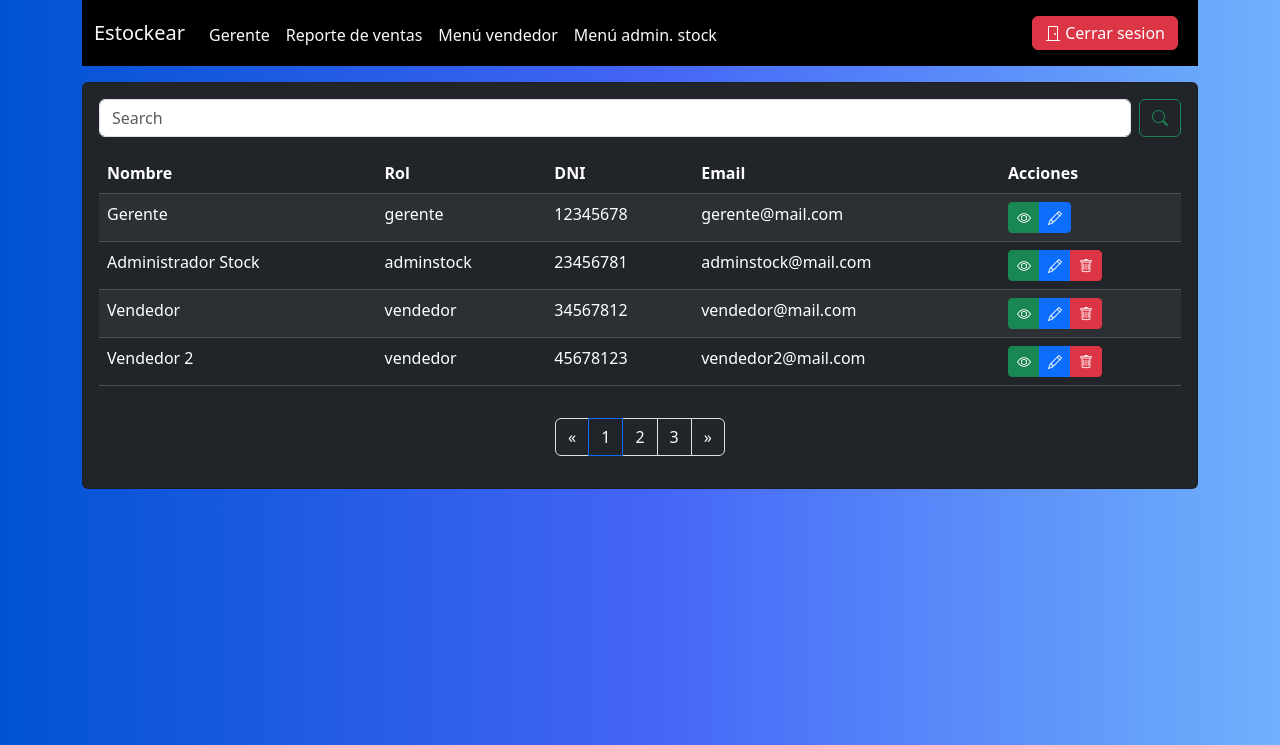
After one commit to leanbarrios2018/lppw2023-proyectointegrador-bss, a PHP site: page /menu-admin-usuarios.html in a window 1280 px wide. The commit adds this page. Shown: the top 745 px of the page. Run offline with PHP 8.4, Linux system fonts and the light colour scheme.

Commit message:
Pequeños cambios al index y "eliminación" de usuarios

```diff
--- a/css/mystyle.css
+++ b/css/mystyle.css
@@ -2,13 +2,10 @@ body {
     background: linear-gradient(to right, #0052d4, #4364f7, #6fb1fc);
 }
 
-.pintar_negro_azul {
-    background: linear-gradient(to right, #212529, #0d6efd);
+.jumbotron {
+  padding: 1rem 1rem;
+  margin-bottom: 1rem;
+  background-color: #e9ecef;
+  border-radius: .3rem;
+  color: #353b41;
 }
-
-/* .imgLogo{
-    margin-left: 120px;
-    margin-top: 30px;
-    border-radius: 15;
-    border: 12 solid black;
-} */
--- a/index.html
+++ b/index.html
@@ -22,10 +22,10 @@
   <div id="idContenedor">
     <section class="container">
       <div class="row">
-        <div class="mx-auto mt-3 col-xs-9 col-sm-9 col-md-7 col-lg-5">
+        <div class="mx-auto my-5 col-xs-9 col-sm-9 col-md-7 col-lg-5">
           <!-- formulario iniciar sesion - inicio -->
           <form action="#" method="get" id="formIniciarSesion" class="border rounded shadow-lg">
-            <div class="card bg-dark text light">
+            <div class="card bg-dark text-light">
               <div class="card-header">
                 <h5 class="text-center fs-4 text-light">Iniciar Sesion</h5>
               </div>
--- /dev/null
+++ b/js/admin_usuarios.js
@@ -0,0 +1,26 @@
+window.onload = inicio;
+
+function inicio() {
+  // ver detalles de un usuario
+  const botones_mostrar_detalles_usuario = document.querySelectorAll("[data-btn-grupo='mostrar-detalles-usuario']");
+  for (let boton_mostrar_detalles_usuario of botones_mostrar_detalles_usuario) {
+    boton_mostrar_detalles_usuario.addEventListener("click", mostrar_detalles_usuario);
+  }
+  // modificar datos de un usuario
+  // "eliminar" usuarios
+  const botones_eliminar_usuario = document.querySelectorAll("[data-btn-grupo='eliminar-usuario']");
+  for (let boton_eliminar_usuario of botones_eliminar_usuario) {
+    boton_eliminar_usuario.addEventListener("click", eliminar_usuario);
+  }
+}
+// mostrar detalles usuario
+function mostrar_detalles_usuario() {
+  // empezando para mostrar los detalles del usuario seleccionado
+}
+// eliminar usuarios
+function eliminar_usuario() {
+  // ocultando los datos del usuario seleccionado de la pantalla
+  // (tener en cuenta a futuro) --> como no haremos borrado "fisico" de los datos en la BBDD, con ocultar los datos (sea de usuarios, como de productos, combos, etc.) bastará
+  let ocultar_usuario = this.parentNode.parentNode.parentNode;
+  ocultar_usuario.classList.add("d-none");
+}
--- /dev/null
+++ b/menu-admin-usuarios.html
@@ -0,0 +1,181 @@
+<!DOCTYPE html>
+<html lang="en">
+
+<head>
+  <meta charset="UTF-8">
+  <meta name="viewport" content="width=device-width, initial-scale=1.0">
+
+  <link href="https://cdn.jsdelivr.net/npm/bootstrap@5.3.2/dist/css/bootstrap.min.css" rel="stylesheet"
+    integrity="sha384-T3c6CoIi6uLrA9TneNEoa7RxnatzjcDSCmG1MXxSR1GAsXEV/Dwwykc2MPK8M2HN" crossorigin="anonymous">
+  <link rel="stylesheet" href="https://cdn.jsdelivr.net/npm/bootstrap-icons@1.11.1/font/bootstrap-icons.css">
+  <link rel="stylesheet" href="./css/mystyle.css">
+  <link rel="icon" href="./favicon/favicon.ico">
+
+  <script src="https://cdn.jsdelivr.net/npm/bootstrap@5.3.2/dist/js/bootstrap.bundle.min.js"
+    integrity="sha384-C6RzsynM9kWDrMNeT87bh95OGNyZPhcTNXj1NW7RuBCsyN/o0jlpcV8Qyq46cDfL" crossorigin="anonymous"
+    defer></script>
+  <script src="./js/admin_usuarios.js" defer></script>
+  <title>Estockear: Menú admin usuarios</title>
+</head>
+
+<body>
+  <div class="container">
+    <div class="row">
+      <div class="mx-auto col-12">
+        <!-- navbar - inicio -->
+        <nav class="navbar navbar-expand-lg bg-black">
+          <div class="container-fluid">
+            <a class="navbar-brand text-light fs-5" href="#">Estockear</a>
+            <button class="navbar-toggler" type="button" data-bs-toggle="collapse" data-bs-target="#navbarNav"
+              aria-controls="navbarNav" aria-expanded="false" aria-label="Toggle navigation">
+              <span class="navbar-toggler-icon"></span>
+            </button>
+            <div class="collapse navbar-collapse" id="navbarNav">
+              <ul class="navbar-nav">
+                <li class="nav-item">
+                  <a class="nav-link text-light mt-1" href="#">Gerente</a>
+                </li>
+                <li class="nav-item">
+                  <a class="nav-link text-light mt-1 fs-6" href="./index-gerente.html">Reporte de ventas</a>
+                </li>
+                <li class="nav-item">
+                  <a class="nav-link text-light mt-1 fs-6" href="./index-vendedor.html">Menú vendedor</a>
+                </li>
+                <li class="nav-item">
+                  <a class="nav-link text-light mt-1 fs-6" href="./index-admin-stock.html">Menú admin. stock</a>
+                </li>
+              </ul>
+            </div>
+            <ul class="navbar-nav">
+              <li class="nav-item text-end">
+                <a class="nav-link" href="./index.html"><button class="btn btn-danger py-1" id="salir"><i
+                      class="bi bi-door-closed"></i> Cerrar
+                    sesion</button></a>
+              </li>
+            </ul>
+          </div>
+        </nav>
+        <!-- navbar - fin -->
+      </div>
+      <div id="divMostrarTablaUsuarios" class="mx-auto my-3 col-12">
+        <div class="card bg-dark text-light">
+          <div class="card-body">
+            <div class="d-flex" role="search">
+              <input class="form-control me-2" type="search" placeholder="Search" aria-label="Search">
+              <button class="btn btn-outline-success" type="button"><i class="bi bi-search"></i></button>
+            </div>
+            <div class="table-responsive mx-auto my-3">
+              <!-- <div> -->
+              <table id="tblUsuarios" class="table table-dark table-striped">
+                <thead>
+                  <tr>
+                    <th>Nombre</th>
+                    <th>Rol</th>
+                    <th>DNI</th>
+                    <th>Email</th>
+                    <th>Acciones</th>
+                  </tr>
+                </thead>
+                <tbody>
+                  <tr>
+                    <td>Gerente</td>
+                    <td>gerente</td>
+                    <td>12345678</td>
+                    <td>gerente@mail.com</td>
+                    <td>
+                      <div class="btn-group" role="group" aria-label="Grupo botones">
+                        <button class="btn btn-success btn-sm" data-btn-grupo="mostrar-detalles-usuario"><i class="bi bi-eye"></i></button>
+                        <button class="btn btn-primary btn-sm" data-btn-grupo="modificar-usuario"><i class="bi bi-pencil"></i></button>
+                      </div>
+                    </td>
+                  </tr>
+                  <tr>
+                    <td>Administrador Stock</td>
+                    <td>adminstock</td>
+                    <td>23456781</td>
+                    <td>adminstock@mail.com</td>
+                    <td>
+                      <div class="btn-group" role="group" aria-label="Grupo botones">
+                        <button class="btn btn-success btn-sm" data-btn-grupo="mostrar-detalles-usuario"><i class="bi bi-eye"></i></button>
+                        <button class="btn btn-primary btn-sm" data-btn-grupo="modificar-usuario"><i
+                            class="bi bi-pencil"></i></button>
+                        <button class="btn btn-danger btn-sm" data-btn-grupo="eliminar-usuario"><i class="bi bi-trash"></i></button>
+                      </div>
+                    </td>
+                  </tr>
+                  <tr>
+                    <td>Vendedor</td>
+                    <td>vendedor</td>
+                    <td>34567812</td>
+                    <td>vendedor@mail.com</td>
+                    <td>
+                      <div class="btn-group" role="group" aria-label="Grupo botones">
+                        <button class="btn btn-success btn-sm" data-btn-grupo="mostrar-detalles-usuario"><i class="bi bi-eye"></i></button>
+                        <button class="btn btn-primary btn-sm" data-btn-grupo="modificar-usuario"><i
+                            class="bi bi-pencil"></i></button>
+                        <button class="btn btn-danger btn-sm" data-btn-grupo="eliminar-usuario"><i class="bi bi-trash"></i></button>
+                      </div>
+                    </td>
+                  </tr>
+                  <tr>
+                    <td>Vendedor 2</td>
+                    <td>vendedor</td>
+                    <td>45678123</td>
+                    <td>vendedor2@mail.com</td>
+                    <td>
+                      <div class="btn-group" role="group" aria-label="Grupo botones">
+                        <button class="btn btn-success btn-sm" data-btn-grupo="mostrar-detalles-usuario"><i class="bi bi-eye"></i></button>
+                        <button class="btn btn-primary btn-sm" data-btn-grupo="modificar-usuario"><i
+                            class="bi bi-pencil"></i></button>
+                        <button class="btn btn-danger btn-sm" data-btn-grupo="eliminar-usuario"><i class="bi bi-trash"></i></button>
+                      </div>
+                    </td>
+                  </tr>
+                </tbody>
+              </table>
+            </div>
+            <nav aria-label="Ejemplo paginador">
+              <ul class="pagination justify-content-center">
+                <li class="page-item">
+                  <a class="page-link bg-dark text-light" href="#" aria-label="Previous">
+                    <span aria-hidden="true">&laquo;</span>
+                  </a>
+                </li>
+                <li class="page-item active"><a class="page-link bg-dark text-light" href="#">1</a></li>
+                <li class="page-item"><a class="page-link bg-dark text-light" href="#">2</a></li>
+                <li class="page-item"><a class="page-link bg-dark text-light" href="#">3</a></li>
+                <li class="page-item">
+                  <a class="page-link bg-dark text-light" href="#" aria-label="Next">
+                    <span aria-hidden="true">&raquo;</span>
+                  </a>
+                </li>
+              </ul>
+            </nav>
+          </div>
+        </div>
+      </div>
+    </div>
+    <!-- a modo de prueba. se cambiara a un formulario -->
+    <div class="row">
+      <div id="divMostrarDetallesUsuario" class="mx-auto col-12 d-none">
+        <div class="card bg-dark text-light">
+          <div class="card-header text-light">
+            <h5>Detalles del usuario Gerente</h5>
+          </div>
+          <div class="card-body">
+            <div class="jumbotron">
+              <h6>ID Usuario: 1</h6>
+              <h6>Nombre: Vendedor</h6>
+              <h6>Rol: gerente</h6>
+              <h6>DNI: 12345678</h6>
+              <h6>Email: gerente@mail.com</h6>
+              <h6>Teléfono: 11 2233-4455</h6>
+            </div>
+          </div>
+        </div>
+      </div>
+    </div>
+  </div>
+</body>
+
+</html>
```
Also changed, not shown: index-gerente.html (+104 -9 lines).
